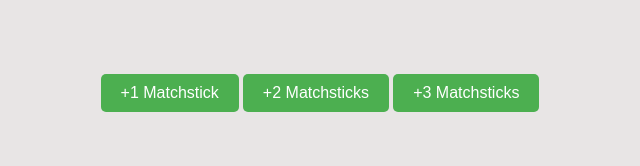
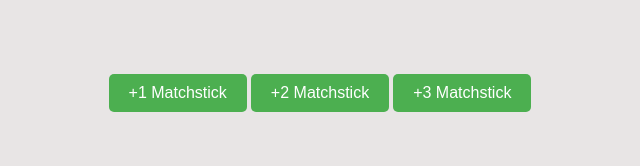
Before and after one commit to Parle648/Stormotion-project, a React (Vite) app: page /game/1 in a window 1280 px wide. Shown: the part 446-612 px from the top of the page, without its empty margins (320-960 px from the left). Built offline with nearby package versions, Linux system fonts and the light colour scheme.

Commit message:
* Change UserActionBtns render

```diff
--- a/src/widgets/UserActionsWidget/UserActionsWidget.tsx
+++ b/src/widgets/UserActionsWidget/UserActionsWidget.tsx
@@ -7,6 +7,8 @@ import { setUserMatchsticks } from '../../features/slices/player-matchsticks';
 
 const UserActions = () => {
   const pile = useSelector((store: any) => store.pile.value);
+  const takeUpTo = useSelector((store: any) => store.takeUpTo.value);
+  const userBtnIndexes: number[] = Array.from(Array(takeUpTo).keys());
   const isBotTake = useSelector((store: any) => store.isBotTake.value);
 
   const getMatchsticks = (event: React.MouseEvent<HTMLButtonElement>) => {
@@ -21,18 +23,22 @@ const UserActions = () => {
 
   return (
     <div className={styles.buttonList}>
-      <button className={styles.btn} value={1} onClick={(event) => getMatchsticks(event)}>
-        {' '}
-        +1 Matchstick
-      </button>
-      <button className={styles.btn} value={2} onClick={(event) => getMatchsticks(event)}>
-        {' '}
-        +2 Matchsticks
-      </button>
-      <button className={styles.btn} value={3} onClick={(event) => getMatchsticks(event)}>
-        {' '}
-        +3 Matchsticks
-      </button>
+      {userBtnIndexes.map((index) => {
+        return (
+          <>
+            {pile >= index + 1 && (
+              <button
+                className={styles.btn}
+                value={index + 1}
+                onClick={(event) => getMatchsticks(event)}
+              >
+                {' '}
+                +{index + 1} Matchstick
+              </button>
+            )}
+          </>
+        );
+      })}
     </div>
   );
 };
```
